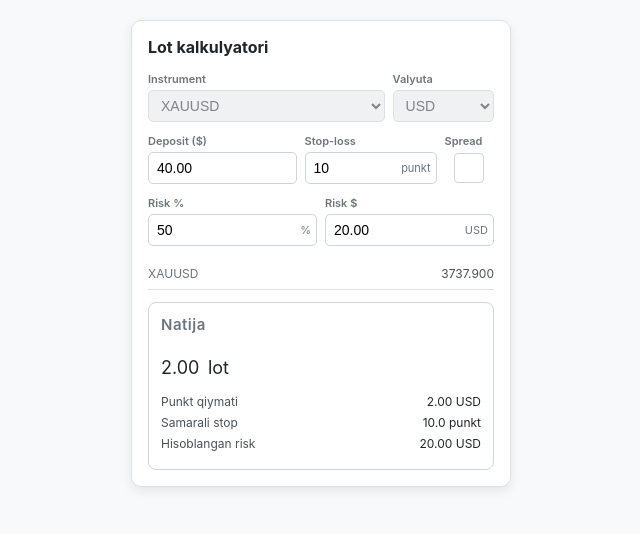
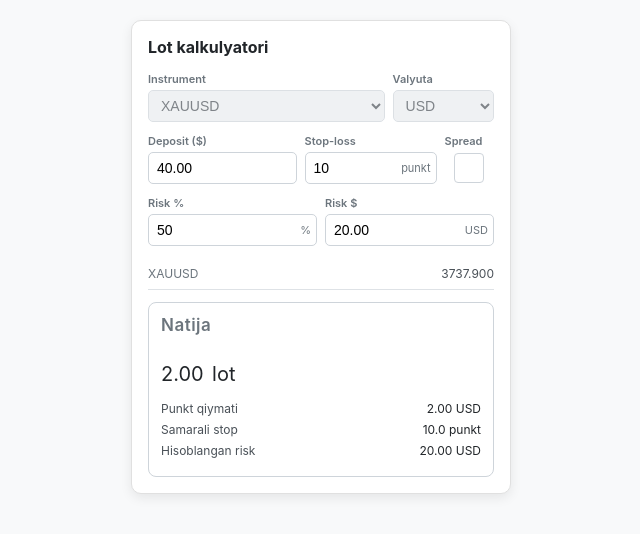
Before and after one commit to MisterAnOnYm96/lot-calculator, a plain HTML site: page index.html in a window 1280 px wide. Shown: the whole page, without its empty margins (319-959 px from the left). Drawn offline with Linux system fonts and the light colour scheme.

Commit message:
Update index.html

```diff
--- a/index.html
+++ b/index.html
@@ -140,23 +140,25 @@
             border-radius: 8px;
             padding: 12px;
         }
+        /* "Natija" so'zi kattalashtirildi */
         .result-box h3 {
-            font-size: 15px;
+            font-size: 17px;
             color: #6c757d;
             margin-top: 0;
             margin-bottom: 8px;
             font-weight: 600;
             letter-spacing: 0.5px;
         }
+        /* Lot natijasi kattalashtirildi va qalin qilindi */
         .lot-result {
-            font-size: 36px;
-            font-weight: bold;
+            font-size: 42px; /* Kattalashtirildi */
+            font-weight: 900; /* Bold qilindi */
             color: #28a745;
             margin-bottom: 12px;
             line-height: 1.1;
         }
         .lot-result span {
-            font-size: 18px;
+            font-size: 20px;
             font-weight: normal;
             color: #212529;
         }
@@ -180,7 +182,7 @@
 
     <div class="row form-group">
         <div class="w-70">
-            <label>Instrument</label> <!-- O'zgartirildi -->
+            <label>Instrument</label>
             <select id="pair" disabled>
                 <option>XAUUSD</option>
             </select>
```
